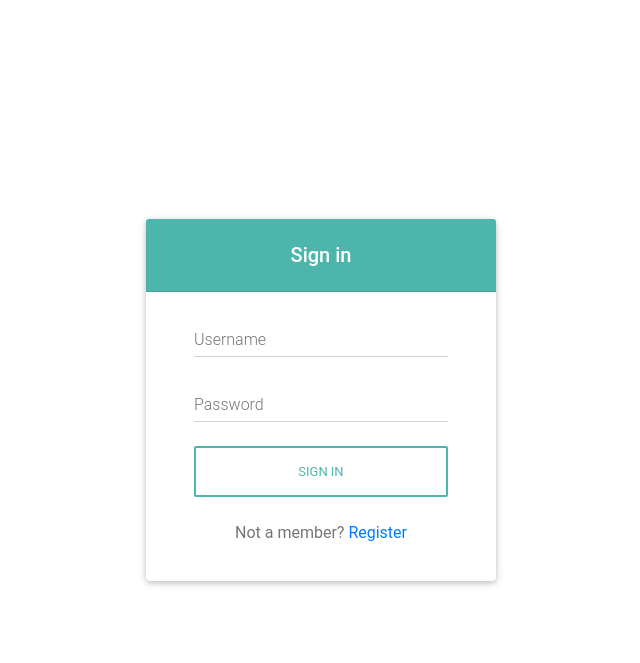
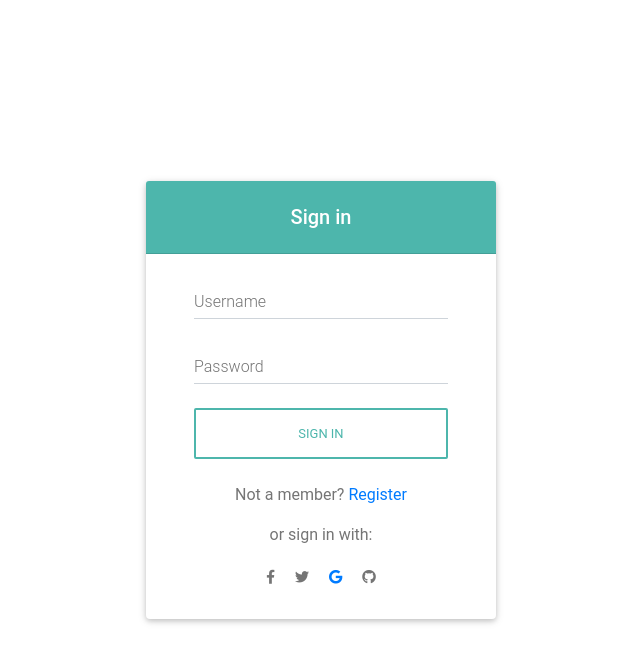
Before and after one commit to joojaeyoon/DjangoLogin, a Django app: page /login/ in a window 1280 px wide. Shown: the top 663 px of the page, without its empty margins (319-959 px from the left). Run offline with Django 3.2, Linux system fonts and the light colour scheme; some libraries are stand-ins or nearby versions.

Commit message:
Add google auth

```diff
--- a/app/app/urls.py
+++ b/app/app/urls.py
@@ -1,11 +1,12 @@
 from django.contrib import admin
 from django.urls import path, include
-from login.views import LoginView
+from login.views import LoginView, SuccessView
 
 urlpatterns = [
     path('admin/', admin.site.urls),
     path("rest-auth/", include("rest_auth.urls")),
     path("rest-auth/registration/", include("rest_auth.registration.urls")),
     path('accounts/', include('allauth.urls')),
-    path('login/', LoginView)
+    path('login/', LoginView),
+    path("success/", SuccessView),
 ]
--- a/app/login/views.py
+++ b/app/login/views.py
@@ -4,3 +4,8 @@ from django.shortcuts import render
 def LoginView(request):
 
     return render(request, "login.html")
+
+
+def SuccessView(request):
+
+    return render(request, "success.html")
--- a/app/templates/login.html
+++ b/app/templates/login.html
@@ -55,6 +55,23 @@
             Not a member?
             <a id="to-register">Register</a>
           </p>
+          <p>or sign in with:</p>
+          <a type="button" class="btn-floating btn-fb btn-sm">
+            <i class="fab fa-facebook-f"></i>
+          </a>
+          <a type="button" class="btn-floating btn-tw btn-sm">
+            <i class="fab fa-twitter"></i>
+          </a>
+          <a
+            type="button"
+            class="btn-floating btn-li btn-sm"
+            href="{% provider_login_url 'google' %}"
+          >
+            <i class="fab fa-google"></i>
+          </a>
+          <a type="button" class="btn-floating btn-git btn-sm">
+            <i class="fab fa-github"></i>
+          </a>
         </form>
         <!-- Form -->
       </div>
@@ -125,7 +142,7 @@
             <a id="to-login">Login</a>
           </p>
           <!-- Social login -->
-          <p>or sign in with:</p>
+          <p>or sign up with:</p>
           <a type="button" class="btn-floating btn-fb btn-sm">
             <i class="fab fa-facebook-f"></i>
           </a>
```
Also changed, not shown: app/app/settings.py (+12 -11 lines), app/templates/success.html (added, +19 -0 lines).
